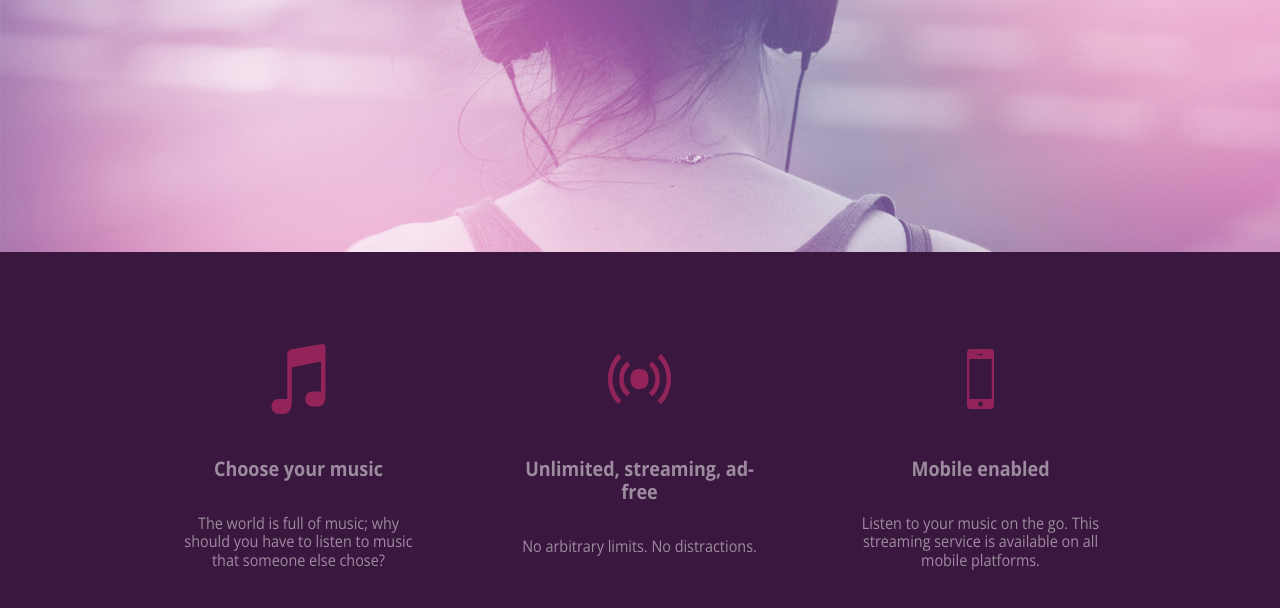
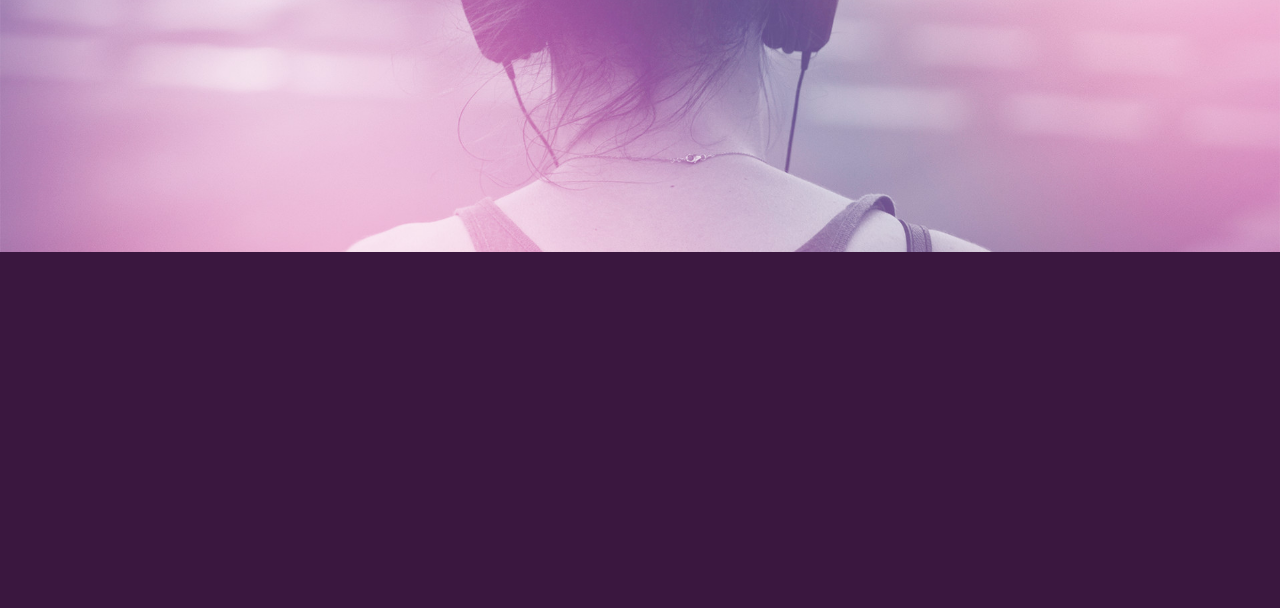
Before and after one commit to enviro3/bloc-jams, a plain HTML site: page index.html in a window 1280 px wide. Shown: the part 442-1050 px from the top of the page. Drawn offline with nearby package versions, Linux system fonts and the light colour scheme.

Commit message:
changed opacity back to 0, ommited old code from landing.js

```diff
--- a/styles/landing.css
+++ b/styles/landing.css
@@ -34,7 +34,7 @@ body.landing {
     position: relative;
     padding: 2rem;
     text-align: center;
-     opacity: .5;
+     opacity: 0;
      -webkit-transform: scaleX(0.9) translateY(3rem);
      -moz-transform: scaleX(0.9) translateY(3rem);
      transform: scaleX(0.9) translateY(3rem);
```
Also changed, not shown: scripts/landing.js (+0 -31 lines).
